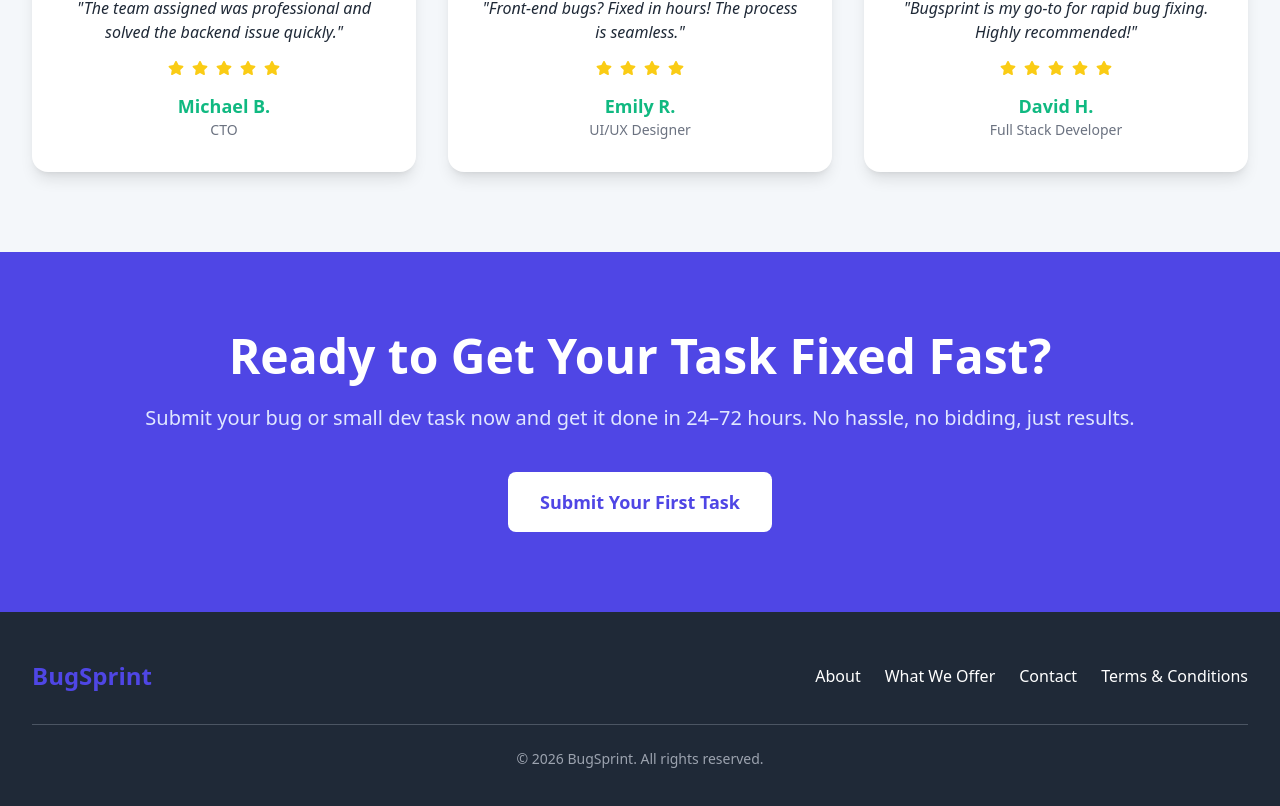
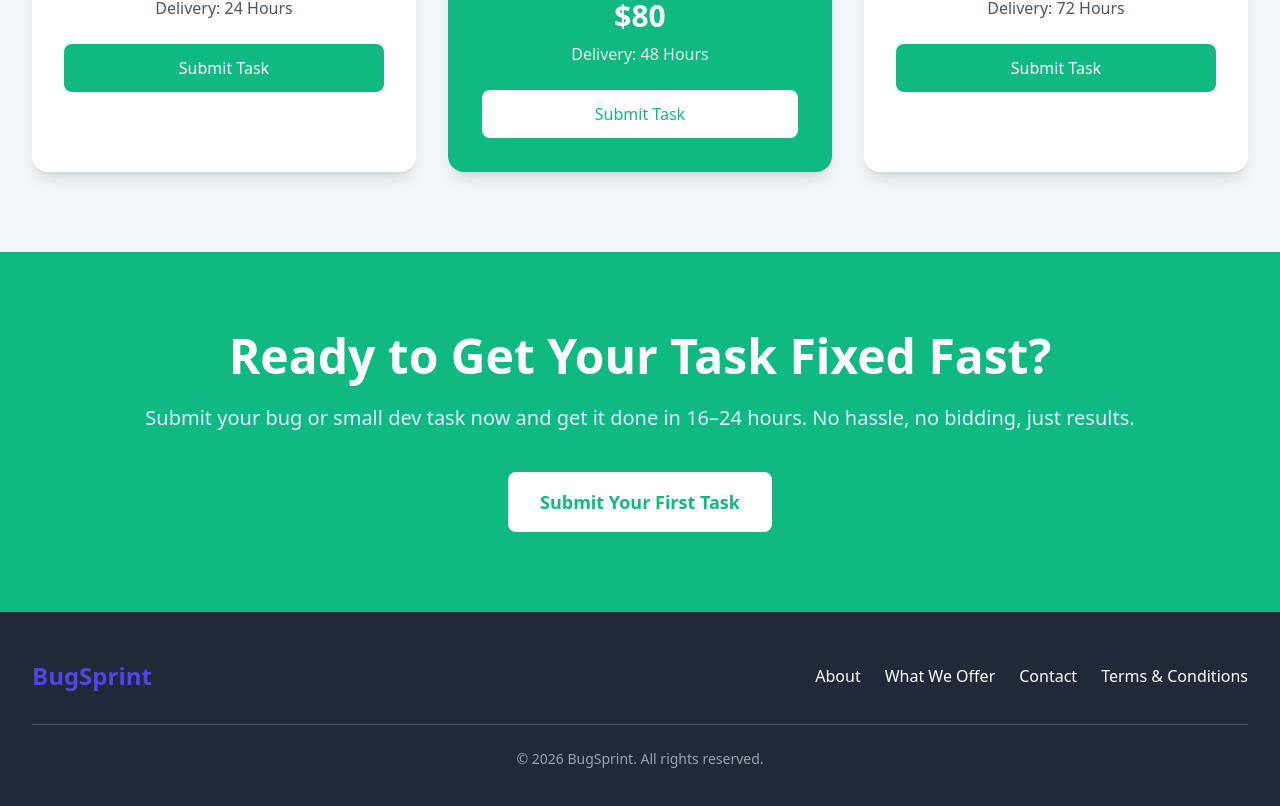
Before and after one commit to mustansar77/bugsprint, a Next.js app: page / in a window 1280 px wide. Shown: the part 3840-4646 px from the top of the page. Built offline with nearby package versions, Linux system fonts and the light colour scheme.

Commit message:
updaitng call to action page

```diff
--- a/src/app/component/Cta.jsx
+++ b/src/app/component/Cta.jsx
@@ -3,16 +3,16 @@ import Link from 'next/link';
 
 const Cta = () => {
   return (
-    <section className="bg-[#4F46E5] py-20">
+    <section className="bg-secondary py-20">
       <div className="max-w-7xl mx-auto px-4 sm:px-6 lg:px-8 text-center">
         <h2 className="text-4xl md:text-5xl font-bold text-white mb-6">
           Ready to Get Your Task Fixed Fast?
         </h2>
         <p className="text-[#E0E7FF] text-lg md:text-xl mb-10">
-          Submit your bug or small dev task now and get it done in 24–72 hours. No hassle, no bidding, just results.
+          Submit your bug or small dev task now and get it done in 16–24 hours. No hassle, no bidding, just results.
         </p>
         <Link href="#submitTask" scroll={false}>
-          <span className="inline-block px-8 py-4 bg-white text-[#4F46E5] font-semibold rounded-lg hover:bg-gray-100 cursor-pointer transition text-lg">
+          <span className="inline-block px-8 py-4 bg-white text-secondary font-semibold rounded-lg hover:bg-gray-100 cursor-pointer transition text-lg">
             Submit Your First Task
           </span>
         </Link>
--- a/src/app/page.js
+++ b/src/app/page.js
@@ -14,8 +14,8 @@ const page = () => {
     <HeroSection/>
     <WhatWeOffer/>
     <HowWork/>
+    <Testimonials/>
     <Pricing/>
-    <Testimonials/>
     <Cta/>
     </>
   )
```
